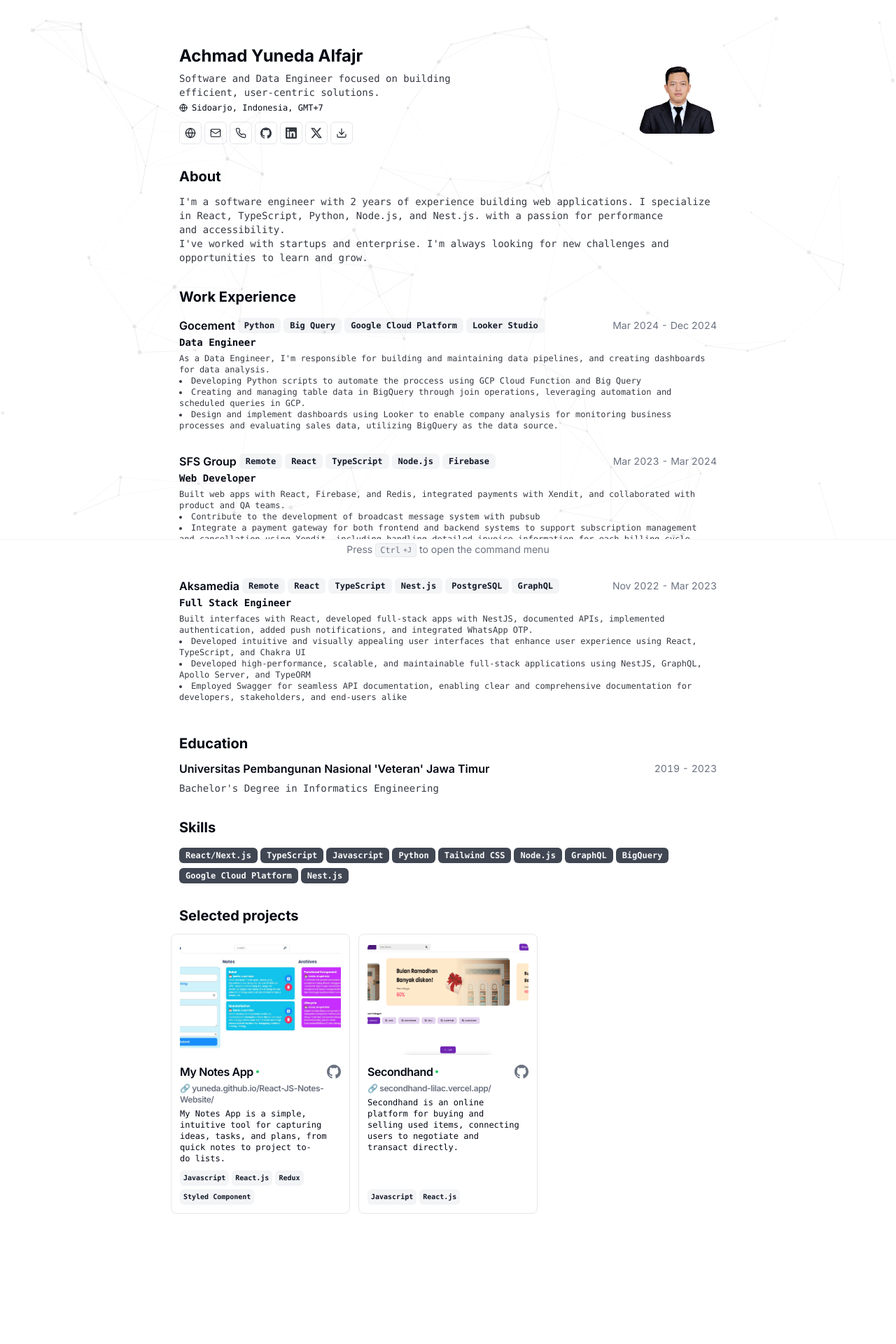
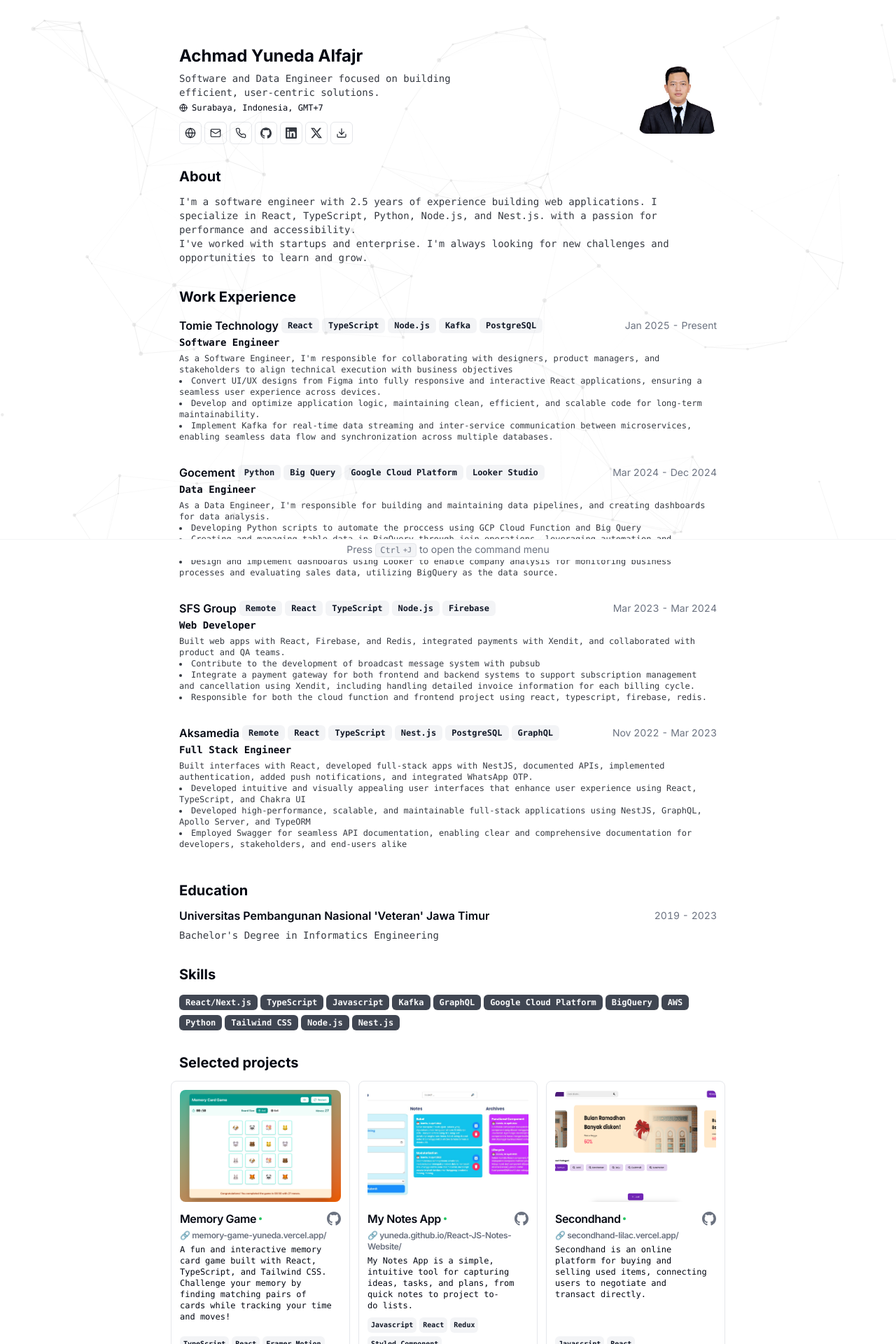
Before and after one commit to yuneda/portfolio, a Next.js app: page / in a window 1280 px wide. Shown: the top 1920 px of the page at 70% size. Before the commit the page ends 1798 px from the top, so only its background shows below. Built offline with nearby package versions, Linux system fonts and the light colour scheme.

Commit message:
chore: update resume data with latest work experience, skills, and personal projects

```diff
--- a/src/data/resume-data.tsx
+++ b/src/data/resume-data.tsx
@@ -11,14 +11,14 @@ import { GitHubIcon, LinkedInIcon, XIcon } from "@/components/icons";
 export const RESUME_DATA = {
   name: "Achmad Yuneda Alfajr",
   initials: "AYA",
-  location: "Sidoarjo, Indonesia, GMT+7",
+  location: "Surabaya, Indonesia, GMT+7",
   locationLink: "https://maps.app.goo.gl/eJxokw6xx67XpdXy6",
   about:
     "Software and Data Engineer focused on building efficient, user-centric solutions.",
   summary: (
     <>
       <p>
-        I&#39;m a software engineer with 2 years of experience building web applications. I specialize in React, TypeScript, Python, Node.js, and Nest.js.
+        I&#39;m a software engineer with 2.5 years of experience building web applications. I specialize in React, TypeScript, Python, Node.js, and Nest.js.
         with a passion for performance and accessibility.
       </p>
       <p>
@@ -27,7 +27,7 @@ export const RESUME_DATA = {
     </>
   ),
   avatarUrl: "yuneda.jpeg",
-  personalWebsiteUrl: "https://portfolio-phi-ten-51.vercel.app/",
+  personalWebsiteUrl: "https://yuneda.vercel.app/",
   contact: {
     email: "yunedaalfajr@gmail.com",
     tel: "+628980023612",
@@ -58,6 +58,32 @@ export const RESUME_DATA = {
     },
   ],
   work: [
+    {
+      company: "Tomie Technology",
+      link: "https://www.tomietech.com/",
+      badges: ["React", "TypeScript", "Node.js", "Kafka", "PostgreSQL"],
+      title: "Software Engineer",
+      logo: ConsultlyLogo,
+      start: "Jan 2025",
+      end: "Present",
+      description: (
+        <>
+          As a Software Engineer, I&#39;m responsible for collaborating with designers, product managers, and stakeholders to
+          align technical execution with business objectives
+          <ul className="list-inside list-disc">
+            <li>
+            Convert UI/UX designs from Figma into fully responsive and interactive React applications, ensuring a seamless user experience across devices.
+            </li>
+            <li>
+            Develop and optimize application logic, maintaining clean, efficient, and scalable code for long-term maintainability.
+            </li>
+            <li>
+            Implement Kafka for real-time data streaming and inter-service communication between microservices, enabling seamless data flow and synchronization across multiple databases.
+            </li>
+          </ul>
+        </>
+      ),
+    },
     {
       company: "Gocement",
       link: "https://gocement.com/",
@@ -144,18 +170,33 @@ export const RESUME_DATA = {
     "React/Next.js",
     "TypeScript",
     "Javascript",
+    "Kafka",
+    "GraphQL",
+    "Google Cloud Platform",
+    "BigQuery",
+    "AWS",
     "Python",
     "Tailwind CSS",
     "Node.js",
-    "GraphQL",
-    "BigQuery",
-    "Google Cloud Platform",
     "Nest.js",
   ],
   projects: [
     {
+      title: "Memory Game",
+      techStack: ["TypeScript", "React", "Framer Motion"],
+      description:
+        "A fun and interactive memory card game built with React, TypeScript, and Tailwind CSS. Challenge your memory by finding matching pairs of cards while tracking your time and moves!",
+      logo: MonitoLogo,
+      link: {
+        label: "Memory Game",
+        href: "https://memory-game-yuneda.vercel.app/",
+      },
+      githubUrl: "https://github.com/yuneda/memory-game",
+      imageUrl: "/memory-game.png",
+    },
+    {
       title: "My Notes App",
-      techStack: ["Javascript", "React.js", "Redux", "Styled Component"],
+      techStack: ["Javascript", "React", "Redux", "Styled Component"],
       description:
         "My Notes App is a simple, intuitive tool for capturing ideas, tasks, and plans, from quick notes to project to-do lists.",
       logo: MonitoLogo,
@@ -168,7 +209,7 @@ export const RESUME_DATA = {
     },
     {
       title: "Secondhand",
-      techStack: ["Javascript", "React.js"],
+      techStack: ["Javascript", "React"],
       description:
         "Secondhand is an online platform for buying and selling used items, connecting users to negotiate and transact directly.",
       logo: MonitoLogo,
```
Also changed, not shown: public/memory-game.png (added), 1 other file (tests, documents, lock files or other folders).
